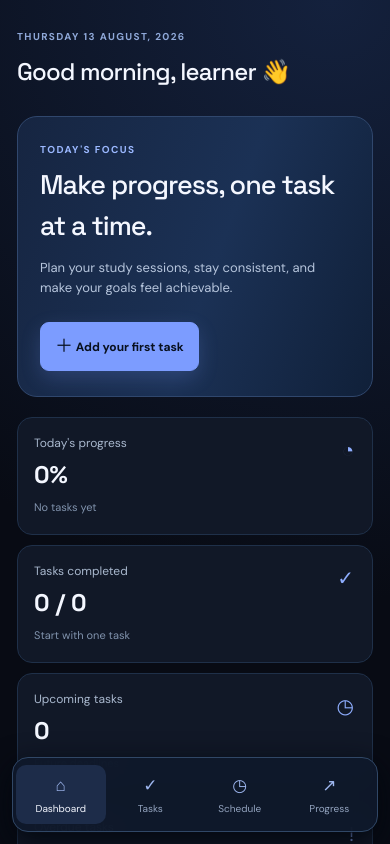
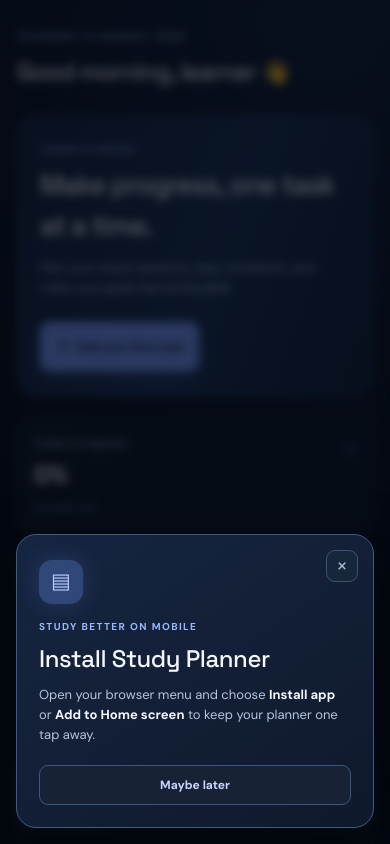
Before and after one commit to yashrajagawane/studyflow-pwa, a React (Vite) app: page / in a window 390 px wide. Shown: the top 844 px of the page. Built offline with nearby package versions, Linux system fonts and the light colour scheme; no server answers.

Commit message:
Add mobile PWA install prompt

```diff
--- a/src/App.css
+++ b/src/App.css
@@ -116,3 +116,11 @@ h1, h2, h3 { color: #f4f7ff; }
 .filter-tab { color: #91a5c0; }.filter-tab:hover { color: #f4f7ff; background: #182235; }.filter-tab.active { color: #c9d5ff; border-color: #4c6da5; background: #1d3153; }.subject-badge { color: #b8caff; background: #20385e; }.repeat-badge { color: #8fe4c7; background: #153a35; }.priority-badge.low { color: #8fe4c7; background: #153a35; }.priority-badge.medium { color: #f6d37c; background: #41361d; }.priority-badge.high { color: #ff9aae; background: #482033; }.task-check { border-color: #6887c0; color: #08101f; }.task-card.completed .task-check { border-color: #7c9cff; background: #7c9cff; }.task-notes { color: #9badc4; }.deadline.today { color: #f6d37c; }.deadline.overdue { color: #ff8fa6; }
 .focus-timer { border-color: #304a73; background: linear-gradient(110deg, #14223a, #1a2d4b); }.focus-timer p:not(.card-kicker) { color: #9badc4; }.focus-time { color: #b9c9ff; }
 .mobile-nav { border-color: #304766; background: rgba(15, 25, 43, .95); box-shadow: 0 10px 30px #03070e; }.cloud-conflict-summary { border-color: #3d5c88; color: #c9d5ff; background: #172944; }
+
+.install-prompt-backdrop { position: fixed; z-index: 20; inset: 0; display: grid; place-items: end center; padding: 16px; background: rgba(3, 7, 14, .66); backdrop-filter: blur(5px); }
+.install-prompt { position: relative; width: min(100%, 430px); padding: 25px 22px 22px; border: 1px solid #3e5b88; border-radius: 20px; background: linear-gradient(145deg, #162541, #0f192b); box-shadow: 0 18px 55px rgba(0, 0, 0, .5); animation: install-prompt-in .25s ease-out; }
+.install-prompt-icon { display: grid; place-items: center; width: 44px; height: 44px; margin-bottom: 15px; border-radius: 13px; color: #b9c9ff; background: #304878; box-shadow: 0 0 25px rgba(124, 156, 255, .2); font-size: 21px; }
+.install-prompt h2 { margin: 7px 34px 8px 0; font-size: 24px; }.install-prompt p:not(.card-kicker) { margin: 0; color: #b6c5dc; font-size: 13px; line-height: 1.55; }.install-prompt strong { color: #f4f7ff; }.install-prompt-close { position: absolute; top: 15px; right: 15px; width: 32px; height: 32px; border: 1px solid #385477; border-radius: 9px; color: #a9b8ce; background: #18263b; cursor: pointer; font-size: 21px; line-height: 1; }.install-prompt-close:hover { color: #f4f7ff; border-color: #7c9cff; }.install-prompt-actions { display: flex; gap: 9px; margin-top: 20px; }.install-prompt-actions button { flex: 1; }
+@keyframes install-prompt-in { from { opacity: 0; transform: translateY(12px); } to { opacity: 1; transform: translateY(0); } }
+@media (min-width: 801px) { .install-prompt-backdrop { display: none; } }
+@media (prefers-reduced-motion: reduce) { .install-prompt { animation: none; } }
--- /dev/null
+++ b/src/components/common/InstallPrompt.jsx
@@ -0,0 +1,84 @@
+import { useEffect, useState } from 'react'
+
+const DISMISS_KEY = 'studyflow-install-prompt-dismissed'
+
+function isMobileDevice() {
+  return window.matchMedia('(max-width: 800px)').matches || /Android|iPhone|iPad|iPod|Mobile/i.test(navigator.userAgent)
+}
+
+function isInstalled() {
+  return window.matchMedia('(display-mode: standalone)').matches || navigator.standalone === true
+}
+
+function isAppleMobileDevice() {
+  return /iPhone|iPad|iPod/i.test(navigator.userAgent) || (navigator.platform === 'MacIntel' && navigator.maxTouchPoints > 1)
+}
+
+export function InstallPrompt() {
+  const [deferredPrompt, setDeferredPrompt] = useState(null)
+  const [visible, setVisible] = useState(false)
+  const [isAppleDevice, setIsAppleDevice] = useState(false)
+
+  useEffect(() => {
+    if (!isMobileDevice() || isInstalled() || sessionStorage.getItem(DISMISS_KEY) === 'true') return undefined
+
+    const appleDevice = isAppleMobileDevice()
+    setIsAppleDevice(appleDevice)
+
+    const showPrompt = () => setVisible(true)
+    const handleBeforeInstallPrompt = (event) => {
+      event.preventDefault()
+      setDeferredPrompt(event)
+      showPrompt()
+    }
+
+    window.addEventListener('beforeinstallprompt', handleBeforeInstallPrompt)
+    const fallbackTimer = window.setTimeout(showPrompt, 900)
+
+    return () => {
+      window.clearTimeout(fallbackTimer)
+      window.removeEventListener('beforeinstallprompt', handleBeforeInstallPrompt)
+    }
+  }, [])
+
+  const dismiss = () => {
+    sessionStorage.setItem(DISMISS_KEY, 'true')
+    setVisible(false)
+  }
+
+  const install = async () => {
+    if (!deferredPrompt) {
+      dismiss()
+      return
+    }
+
+    await deferredPrompt.prompt()
+    await deferredPrompt.userChoice
+    setDeferredPrompt(null)
+    dismiss()
+  }
+
+  if (!visible) return null
+
+  return (
+    <div className="install-prompt-backdrop" role="presentation">
+      <section className="install-prompt" role="dialog" aria-modal="true" aria-labelledby="install-prompt-title">
+        <button className="install-prompt-close" type="button" aria-label="Close install prompt" onClick={dismiss}>×</button>
+        <div className="install-prompt-icon" aria-hidden="true">▤</div>
+        <p className="card-kicker">STUDY BETTER ON MOBILE</p>
+        <h2 id="install-prompt-title">Install Study Planner</h2>
+        {isAppleDevice ? (
+          <p>Keep your planner one tap away. Tap the Share button in Safari, then choose <strong>Add to Home Screen</strong>.</p>
+        ) : deferredPrompt ? (
+          <p>Get a faster, distraction-free study planner that works even when you are offline.</p>
+        ) : (
+          <p>Open your browser menu and choose <strong>Install app</strong> or <strong>Add to Home screen</strong> to keep your planner one tap away.</p>
+        )}
+        <div className="install-prompt-actions">
+          {!isAppleDevice && deferredPrompt && <button className="primary-button" type="button" onClick={install}>Install app</button>}
+          <button className="secondary-button" type="button" onClick={dismiss}>{isAppleDevice ? 'Got it' : 'Maybe later'}</button>
+        </div>
+      </section>
+    </div>
+  )
+}
--- a/src/components/layout/AppShell.jsx
+++ b/src/components/layout/AppShell.jsx
@@ -1,6 +1,7 @@
 import { PageHeader } from './PageHeader'
 import { Sidebar } from './Sidebar'
 import { MobileNavigation } from '../navigation/MobileNavigation'
+import { InstallPrompt } from '../common/InstallPrompt'
 
 export function AppShell({ activePage, date, onNavigate, children }) {
   return (
@@ -13,6 +14,7 @@ export function AppShell({ activePage, date, onNavigate, children }) {
       </main>
 
       <MobileNavigation activePage={activePage} onNavigate={onNavigate} />
+      <InstallPrompt />
     </div>
   )
 }
--- a/vite.config.js
+++ b/vite.config.js
@@ -19,8 +19,8 @@ export default defineConfig({
         scope: '/',
         display: 'standalone',
         orientation: 'portrait-primary',
-        theme_color: '#0b0911',
-        background_color: '#0b0911',
+        theme_color: '#080b14',
+        background_color: '#080b14',
         lang: 'en',
         icons: [
           { src: '/icons/pwa-icon.svg', sizes: '192x192', type: 'image/svg+xml', purpose: 'any' },
```
